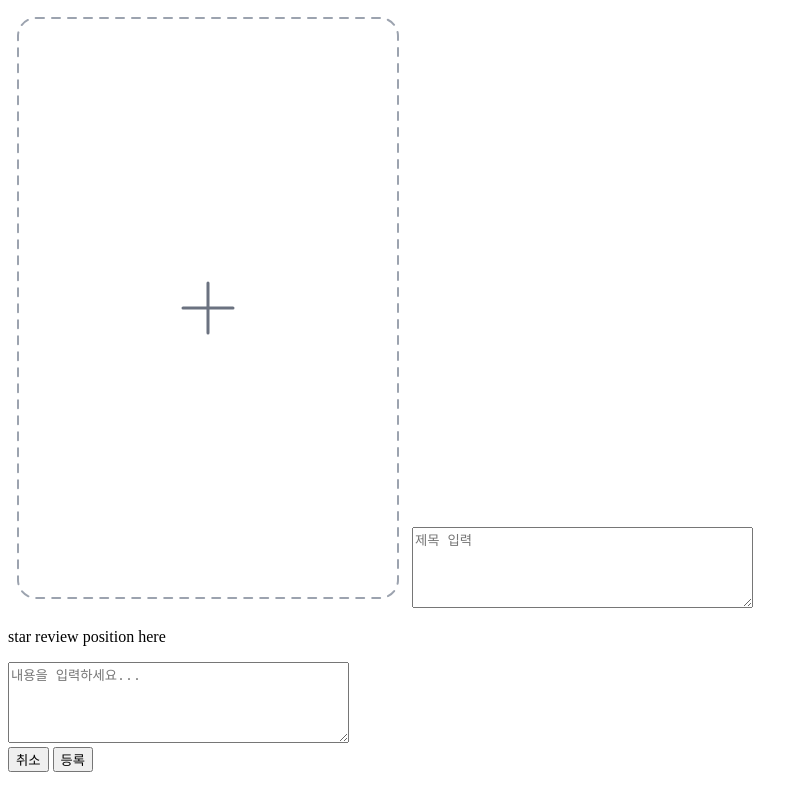
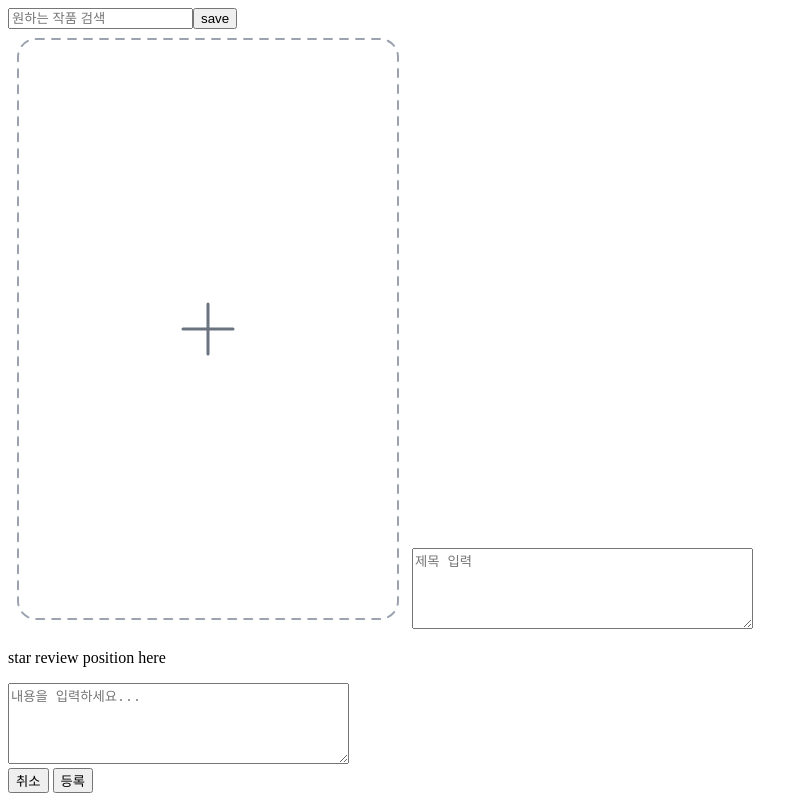
Before and after one commit to iam-home/ReviewCollection, a React (Vite) app: page /write in a window 1280 px wide. Both pictures are taken after a click on the icon 208 px from the left and 308 px from the top of the page. Shown: the whole page, without its empty margins (0-808 px from the left). Built offline with nearby package versions, Linux system fonts and the light colour scheme; no server answers.

Commit message:
집가고싶다

```diff
--- a/src/WritePage.tsx
+++ b/src/WritePage.tsx
@@ -6,6 +6,8 @@ function WritePage() {
   const navigate = useNavigate();
   const [isLogin, setIsLogin] = useState<boolean>(false);
   const [loading, setLoading] = useState<boolean>(true);
+  const [title, setTitle] = useState('');
+  const [content, setContent] = useState('');
 
   useEffect(() => {
     const fetchSession = async () => {
@@ -24,22 +26,26 @@ function WritePage() {
     <div>
       <PosterSVG/> {/* 얘가 가장 왼쪽으로 가게 css 짜야됨 */}
       {/* <h1>글쓰기</h1> */}
-      <textarea placeholder="제목 입력" rows={5} cols={40} />
+      <textarea placeholder="제목 입력" value={ title } onChange={(e)=> setTitle(e.target.value) } rows={5} cols={40} />
       <p>star review position here</p>
-      <textarea placeholder="내용을 입력하세요..." rows={5} cols={40} />
+      <textarea placeholder="내용을 입력하세요..." value={ content } onChange={(e)=> setContent(e.target.value) } rows={5} cols={40} />
       <br />
 
       <button onClick={() => { if (confirm("진짜 취소함?")) navigate('/', { replace: true }); }}>취소</button> {/* 이거 또 뒤로가기 불편함 */}
-      <button onClick={()=>{ { isLogin ? <User/> : <NotUser/> }; }}>등록</button> {/* 작게 안내창? toast?을 띄우든하셈. alert보다는 나을겨 */} {/* navigate('/'); 이거 일단 뺐음 */}
+      <button onClick={()=>{ { isLogin ? <User title={title} content={content}/> : <NotUser title={title}/> }; }}>등록</button> {/* 작게 안내창? toast?을 띄우든하셈. alert보다는 나을겨 */} {/* navigate('/'); 이거 일단 뺐음 */}
 
       {/* 로그인 유저면 User, 비로그인 유저면 NotUser */}
     </div>
   );
 }
+{/* 아니 잠깐 등록을 왜 컴포넌트로 나눈 거임? 함수를 만들어서 그 함수 안에서 로그인 여부 판단하는 거 아님? */}
+const NotUser = (title: any) => { // 비로그인 유저 로컬스토리지
+  // const notUser = JSON.parse(localStorage.getItem('value')) || [];
+  // notUser.unshift(title);
+  // localStorage.setItem('value', JSON.stringify(notUser));
 
-const NotUser = () => { // 비로그인 유저 로컬스토리지
   return (
-    <p>NotUser</p>
+    <p>fdsa</p>
   )
 }
 
@@ -52,25 +58,19 @@ const User = () => { // 로그인 유저 디비
 }
 
 const PosterSVG = () => {
-  const TMDB_Key = import.meta.env.VITE_TMDB_Key;
-
-  const TMDB = async (test: string) => {
-    const response = await fetch(`https://api.themoviedb.org/3/search/movie?api_key=${TMDB_Key}&query=${test}&language=ko-KR`); // this's search. is this u want?
-    const data = await response.json();
-    // console.log(data);
-    alert(JSON.stringify(data));
-    // alert(test);
-  }
-
+  const [openModal, setOpenModal] = useState<boolean>(false);
 
   return (
-  <svg onClick={()=>{ TMDB("soul") }}
+  <>
+      { openModal && <SearchModal/> }
+
+      <svg onClick={()=>{ setOpenModal(true); }}
         width="400"
         height="600"
         viewBox="0 0 400 600"
         xmlns="http://www.w3.org/2000/svg"
       >
-      {/* 점선 포스터 영역 */}
+
         <rect
           x="10"
           y="10"
@@ -93,6 +93,26 @@ const PosterSVG = () => {
           <line x1="175" y1="300" x2="225" y2="300" />
         </g>
       </svg>
+    </>
+  )
+}
+
+const SearchModal = () => {
+  const [searchPoster, setSearchPoster] = useState('');
+  const TMDB_Key = import.meta.env.VITE_TMDB_Key;
+
+  const TMDB = async (test: string) => {
+    const response = await fetch(`https://api.themoviedb.org/3/search/movie?api_key=${TMDB_Key}&query=${test}&language=ko-KR`); // this's search. is this u want?
+    const data = await response.json();
+    // console.log(data);
+    alert(JSON.stringify(data));
+  }
+
+  return (
+    <div>
+      <input type="text" value={ searchPoster } onChange={(e) => setSearchPoster(e.target.value) } placeholder="원하는 작품 검색" />
+      <button onClick={()=>{ TMDB(`${searchPoster}`); }}>save</button> {/* 그냥 검색만 하는 게 아니라 포스터를 불러오게 하고, 그 불러온 값을 PosterSVG에 대신 넣으면 될듯 */}
+    </div>
   )
 }
 
```
Lines whose indentation alone changed are shown as unchanged.
